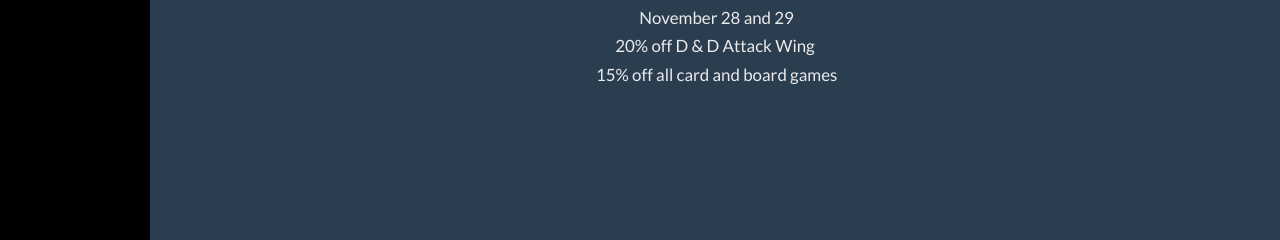
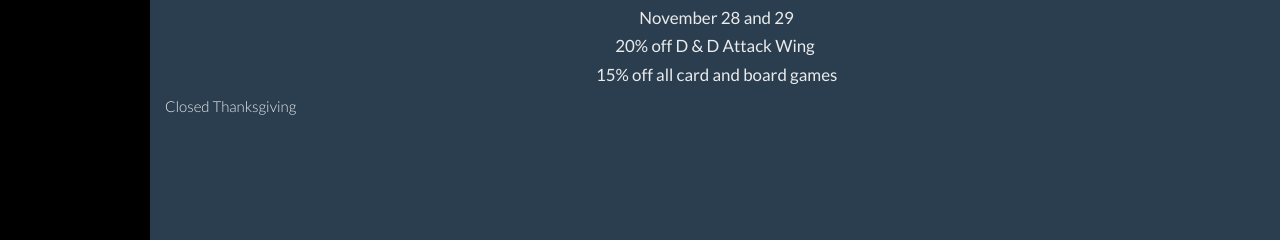
Before and after one commit to sew-admin/sew-admin, a Jekyll site: the page built from index.html, in a window 1280 px wide. Shown: the part 657-897 px from the top of the page. Built offline with Jekyll 4.4.1, drawn with Linux system fonts in a browser that asks for light colours; nearby versions of some CDN libraries.

Commit message:
Updated 'index.html' via CloudCannon

```diff
--- a/index.html
+++ b/index.html
@@ -16,4 +16,4 @@ carousel:
 
 <h3 class="text-center editable">The ultimate source for games in the Farmington Valley!<br /><small>Come to shop, stay to play<br /><span>SMALL BUSINESS SATURDAY (and Sunday)<br /><span>&nbsp;</span>November 28 and 29<br /><span> </span>20% off D &amp; D Attack Wing<br /><span>&nbsp;</span>15% off all card and board games</span></small></h3>
 
-<div class="editable"></div>
+<div class="editable"><p>Closed Thanksgiving</p></div>
```
